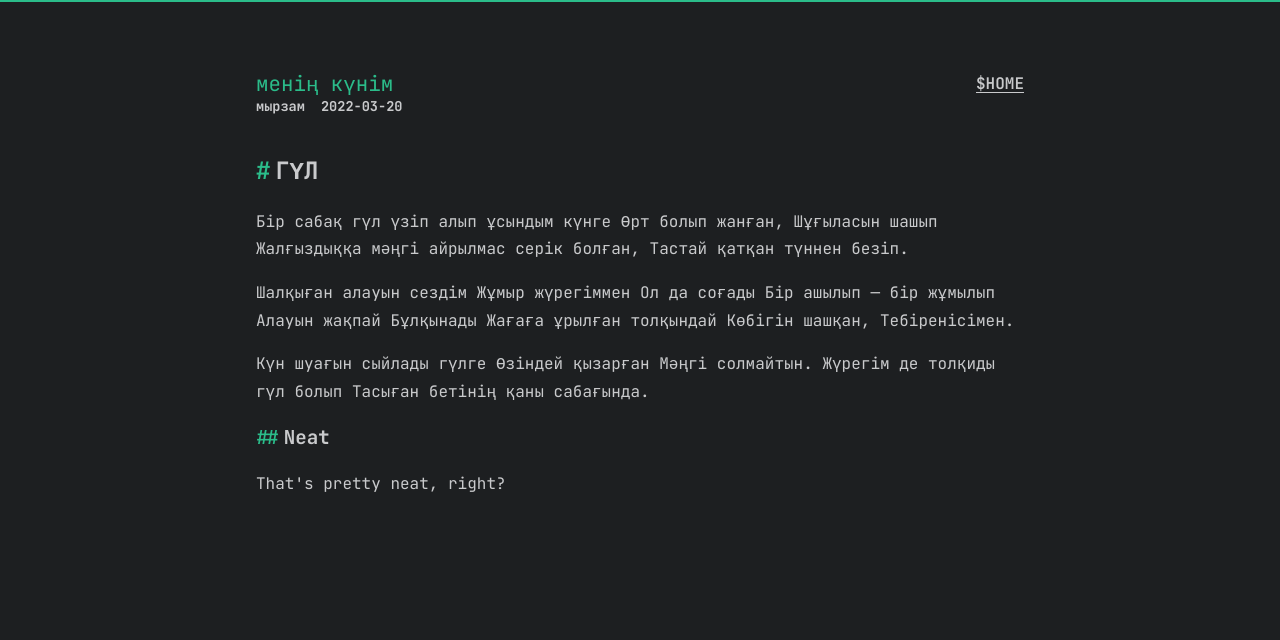
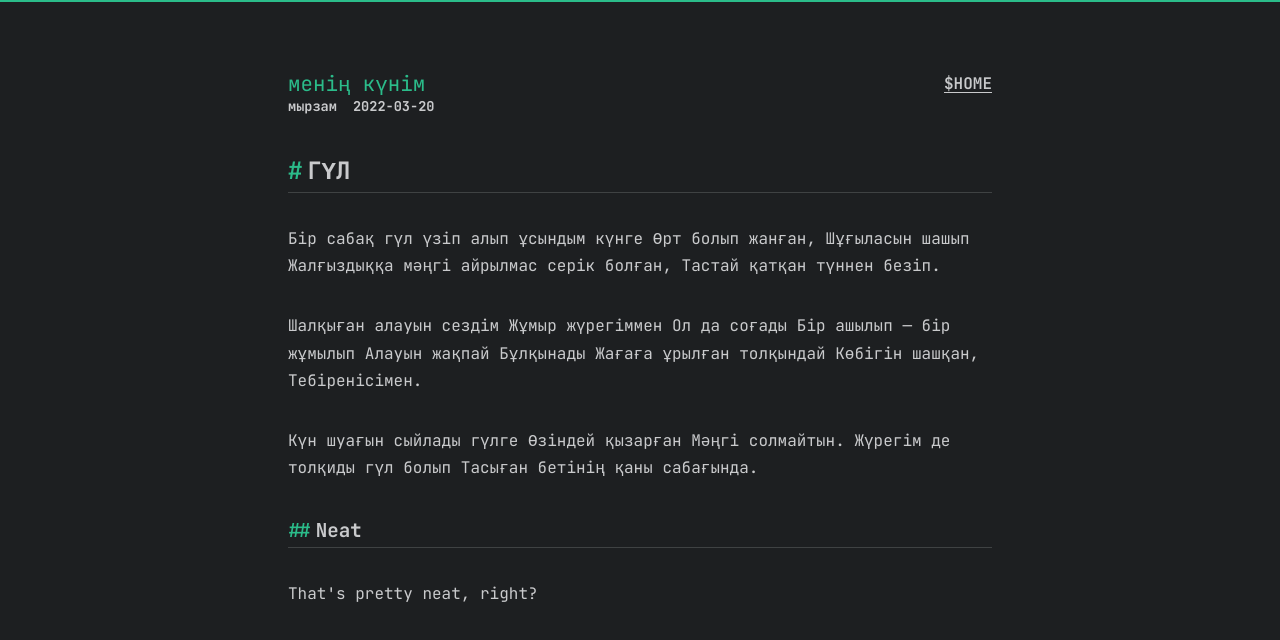
Before and after one commit to jackhenry/jackhenry.github.io, a website built with webpack: page public/posts/post0.html in a window 1280 px wide. Built offline with nearby package versions, Linux system fonts and the light colour scheme.

Commit message:
Segregated common css rules into a shared file which is imported by other css files.

```diff
--- a/public/assets/css/index.css
+++ b/public/assets/css/index.css
@@ -1,57 +1,25 @@
 @import url('https://fonts.googleapis.com/css2?family=JetBrains+Mono:ital,wght@0,400;0,500;0,600;0,700;1,400;1,500;1,600&display=swap');
-:root {
-    --main-fg-values: 201, 202, 204;
-    --main-bg-color: rgb(29, 31, 33);
-    --main-fg-color: rgb(var(--main-fg-values));
-    --secondary-fg-color: rgb(43, 188, 138);
-    --code-bg-color: rgb(41, 42, 45);
-    --link-hover-color: rgb(212, 128, 170);
-    --error-color: var(--link-hover-color);
-    --fg-muted: #666;
+@import url('shared.css');
+
+#logo {
+    height: 24px;
+    width: 24px;
+    margin-bottom: 2px;
+    align-self: center;
+    animation: spin 4s linear infinite;
+    --webkit-animation: spin 4s linear infinite;
 }
 
-*,
-*:before,
-*:after {
-    box-sizing: border-box;
+@-webkit-keyframes spin {
+    to {
+        transform:rotate(360deg)
+    }
 }
 
-html {
-    border-top: 2px solid var(--secondary-fg-color);
-}
-
-body {
-    max-width: 48rem;
-    margin-right: auto;
-    margin-left: auto;
-    padding-right: 2rem;
-    padding-left: 2rem;
-    line-height: 1.725;
-    font-family: 'JetBrains Mono', monospace;
-    background-color: var(--main-bg-color);
-    color: var(--main-fg-color);
-}
-
-a {
-    color: var(--main-fg-color);
-    text-decoration: none;
-    background-image: linear-gradient(transparent, transparent 5px, var(--main-fg-color) 5px, var(--main-fg-color));
-    background-position: bottom;
-    background-size: 100% 6px;
-    background-repeat: repeat-x;
-}
-
-a:hover {
-    background-image: linear-gradient(transparent, transparent 4px, var(--link-hover-color) 4px, var(--link-hover-color));
-}
-
-#content {
-    height: 100%;
-    display: flex;
-    flex-direction: column;
-    min-height: 100%;
-    overflow-wrap: break-word;
-    padding-top: 4rem;
+@keyframes spin {
+    to {
+        transform: rotate(360deg);
+    }
 }
 
 #head {
@@ -63,31 +31,64 @@ a:hover {
     text-align: center;
 }
 
-#post-entry {
+#regular-posts > #post-entry {
     margin-bottom: 6px;
     display: flex;
     flex-direction: column;
 }
 
-#post-entry>* {
+#pinned-posts {
+    margin-bottom: 28px;
+    margin-left: -4px;
+}
+
+#pinned-posts > #post-entry {
+    display: flex;
+    justify-content: flex-start;
+}
+
+#pinned-posts > #post-entry {
+    align-items: center;
+    padding-bottom: 6px;
+}
+
+#pinned-posts > #post-entry > .post-date {
+    min-width: 0px;
+    margin-right: 2px;
+}
+
+#regular-posts > #post-entry>* {
     place-self: start;
+}
+
+#pin-svg {
+    padding-top: 2px;
+    height: 22px;
+    width: 22px;
 }
 
 @media screen and (min-width: 480px) {
     #post-entry>* {
-        place-self: normal;
+        place-self: initial;
     }
-    #post-entry {
-        display: block;
+    #regular-posts > #post-entry {
+        flex-direction: row;
+        align-items: center;
+    }
+    .post-date {
+        min-width: 100px;
     }
 }
 
-#post-date {
+.post-date {
     color: var(--fg-muted);
     font-size: 16px;
     margin-right: 16px;
-    min-width: 100px;
+    min-width: 0px;
     text-align: left;
+    display: flex;
+    justify-content: flex-end;
+    align-self: center;
 }
 
 #project-entry {
@@ -136,45 +137,14 @@ a:hover {
 }
 
 #in-progress {
-    color: var(--error-color);
+    background-color: var(--error-color);
+    color: var(--main-bg-color);
+    border-radius: 2px;
+    font-weight: 700;
+    padding-left: 2px;
+    padding-right: 2px;
 }
 
 #post-title {
     font-size: 16px;
 }
-
-footer {
-    flex-grow: 1;
-    display: flex;
-    flex-flow: row wrap;
-    justify-content: center;
-    width: 100%;
-    max-width: 48rem;
-    margin-top: 1.5rem;
-    color: var(--fg-muted);
-    font-size: 12px;
-    font-weight: 600;
-}
-
-@media screen and (min-width: 640px) {
-    footer {
-        align-content: flex-end;
-        justify-content: space-between;
-        align-items: center;
-    }
-    footer>span {
-        margin-top: 4px;
-        text-align: unset;
-    }
-}
-
-#copyright {
-    align-self: flex-start;
-    text-align: center;
-}
-
-#final-message {
-    margin-top: 4px;
-    align-self: flex-end;
-    text-align: center;
-}
--- a/public/assets/css/post.css
+++ b/public/assets/css/post.css
@@ -1,36 +1,5 @@
 @import url('https://fonts.googleapis.com/css2?family=JetBrains+Mono:ital,wght@0,400;0,500;0,600;0,700;1,400;1,500;1,600&display=swap');
-:root {
-    --main-bg-color: #1d1f21;
-    --main-fg-color: #c9cacc;
-    --secondary-fg-color: #2bbc8a;
-    --code-bg-color: #292a2d;
-    --link-hover-color: #d480aa;
-}
-
-html {
-    border-top: 2px solid var(--secondary-fg-color);
-}
-
-body {
-    max-width: 48rem;
-    margin-right: auto;
-    margin-left: auto;
-    padding-right: 2rem;
-    padding-left: 2rem;
-    line-height: 1.725;
-    font-family: 'JetBrains Mono', monospace;
-    background-color: var(--main-bg-color);
-    color: var(--main-fg-color);
-}
-
-#content {
-    display: flex;
-    flex-direction: column;
-    min-height: 100%;
-    overflow-wrap: break-word;
-    padding-top: 4rem;
-    padding-bottom: 4rem;
-}
+@import url('shared.css');
 
 #title {
     color: var(--secondary-fg-color);
@@ -65,19 +34,6 @@ body {
     padding-left: 1rem;
 }
 
-a {
-    color: var(--main-fg-color);
-    text-decoration: none;
-    background-image: linear-gradient(transparent, transparent 5px, var(--main-fg-color) 5px, var(--main-fg-color));
-    background-position: bottom;
-    background-size: 100% 6px;
-    background-repeat: repeat-x;
-}
-
-a:hover {
-    background-image: linear-gradient(transparent, transparent 4px, var(--link-hover-color) 4px, var(--link-hover-color));
-}
-
 h1 {
     font-size: 1.5rem;
 }
@@ -108,9 +64,17 @@ h3::before {
     color: var(--secondary-fg-color);
 }
 
+h1, h2, h3 {
+    border-bottom: 1px solid rgba(var(--main-fg-values), 0.2);
+}
+
+#markdown-container {
+    display: flex;
+    flex-direction: column;
+}
+
 #markdown-container img {
-    width: 100%;
-    height: auto;
+    align-self: center;
 }
 
 code {
--- /dev/null
+++ b/public/assets/css/shared.css
@@ -0,0 +1,109 @@
+:root {
+  --main-fg-values: 201, 202, 204;
+  --main-bg-color: rgb(29, 31, 33);
+  --main-fg-color: rgb(var(--main-fg-values));
+  --secondary-fg-color: rgb(43, 188, 138);
+  --code-bg-color: rgb(41, 42, 45);
+  --link-hover-values: 212, 128, 170;
+  --link-hover-color: rgb(var(--link-hover-values));
+  --error-color: var(--link-hover-color);
+  --fg-muted: #666;
+}
+
+*,
+*:before,
+*:after {
+    box-sizing: border-box;
+}
+
+html {
+    border-top: 2px solid var(--secondary-fg-color);
+}
+
+body {
+    max-width: 48rem;
+    margin-right: auto;
+    margin-left: auto;
+    padding-right: 2rem;
+    padding-left: 2rem;
+    line-height: 1.725;
+    font-family: 'JetBrains Mono', monospace;
+    background-color: var(--main-bg-color);
+    color: var(--main-fg-color);
+}
+
+a {
+  color: var(--main-fg-color);
+  text-decoration: none;
+  background-image: linear-gradient(transparent, transparent 5px, var(--main-fg-color) 5px, var(--main-fg-color));
+  background-position: bottom;
+  background-size: 100% 6px;
+  background-repeat: repeat-x;
+  cursor: pointer;
+}
+
+a:hover {
+  background-image: linear-gradient(transparent, transparent 4px, var(--link-hover-color) 4px, var(--link-hover-color));
+}
+
+em {
+  font-weight: 700;
+  padding-left: 2px;
+  padding-right: 2px;
+  border-radius: 2px;
+}
+
+em:nth-child(even) {
+  color: var(--main-bg-color);
+  background-color: var(--secondary-fg-color);
+}
+
+em:nth-child(odd) {
+  color: var(--main-bg-color);
+  background-color: var(--link-hover-color);
+}
+
+#content {
+  height: 100%;
+  display: flex;
+  flex-direction: column;
+  min-height: 100%;
+  overflow-wrap: break-word;
+  padding-top: 4rem;
+}
+
+footer {
+  flex-grow: 1;
+  display: flex;
+  flex-flow: row wrap;
+  justify-content: center;
+  width: 100%;
+  max-width: 48rem;
+  margin-top: 1.5rem;
+  color: var(--fg-muted);
+  font-size: 12px;
+  font-weight: 600;
+}
+
+@media screen and (min-width: 640px) {
+  footer {
+      align-content: flex-end;
+      justify-content: space-between;
+      align-items: center;
+  }
+  footer>span {
+      margin-top: 4px;
+      text-align: unset;
+  }
+}
+
+#copyright {
+  align-self: flex-start;
+  text-align: center;
+}
+
+#final-message {
+  margin-top: 4px;
+  align-self: flex-end;
+  text-align: center;
+}
```
